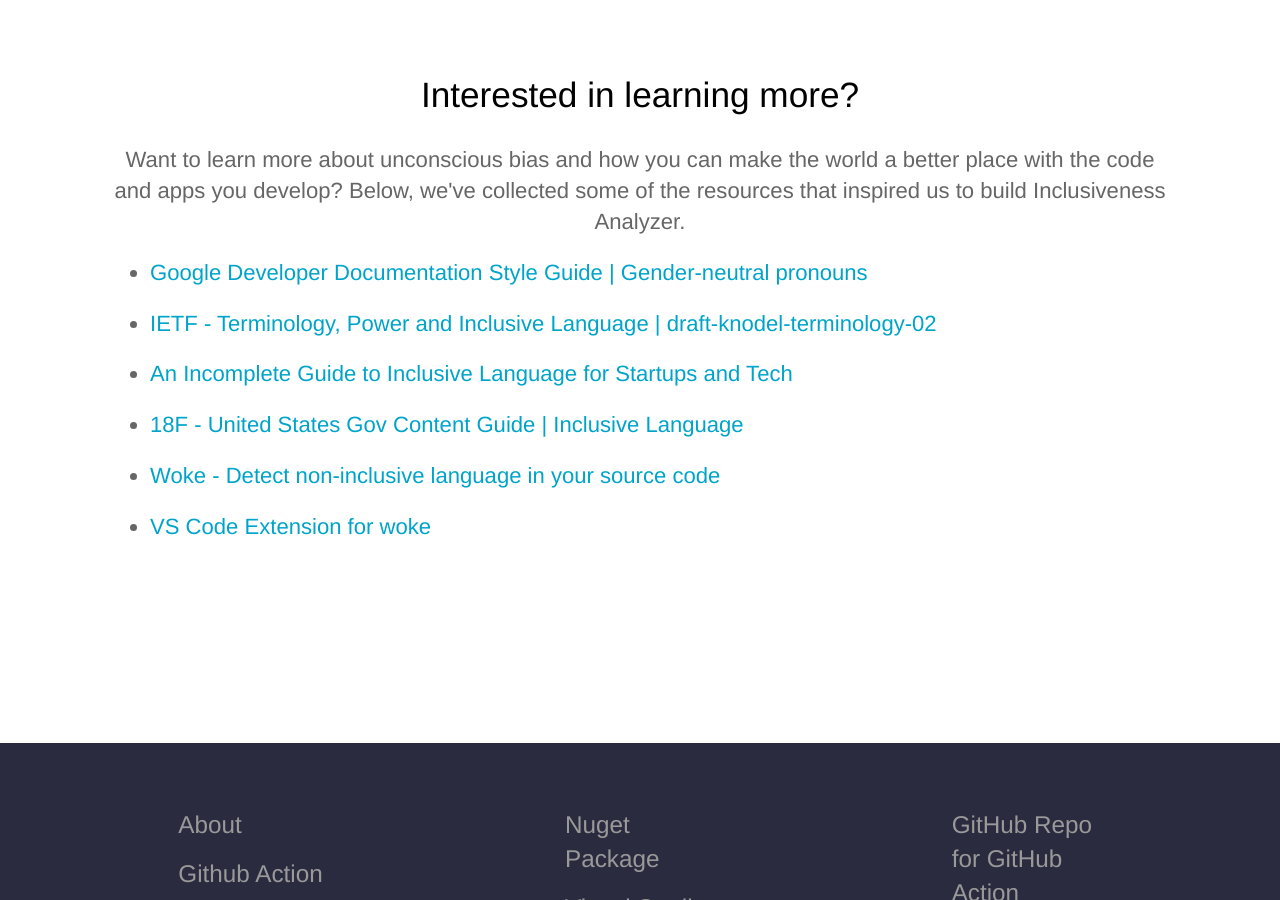
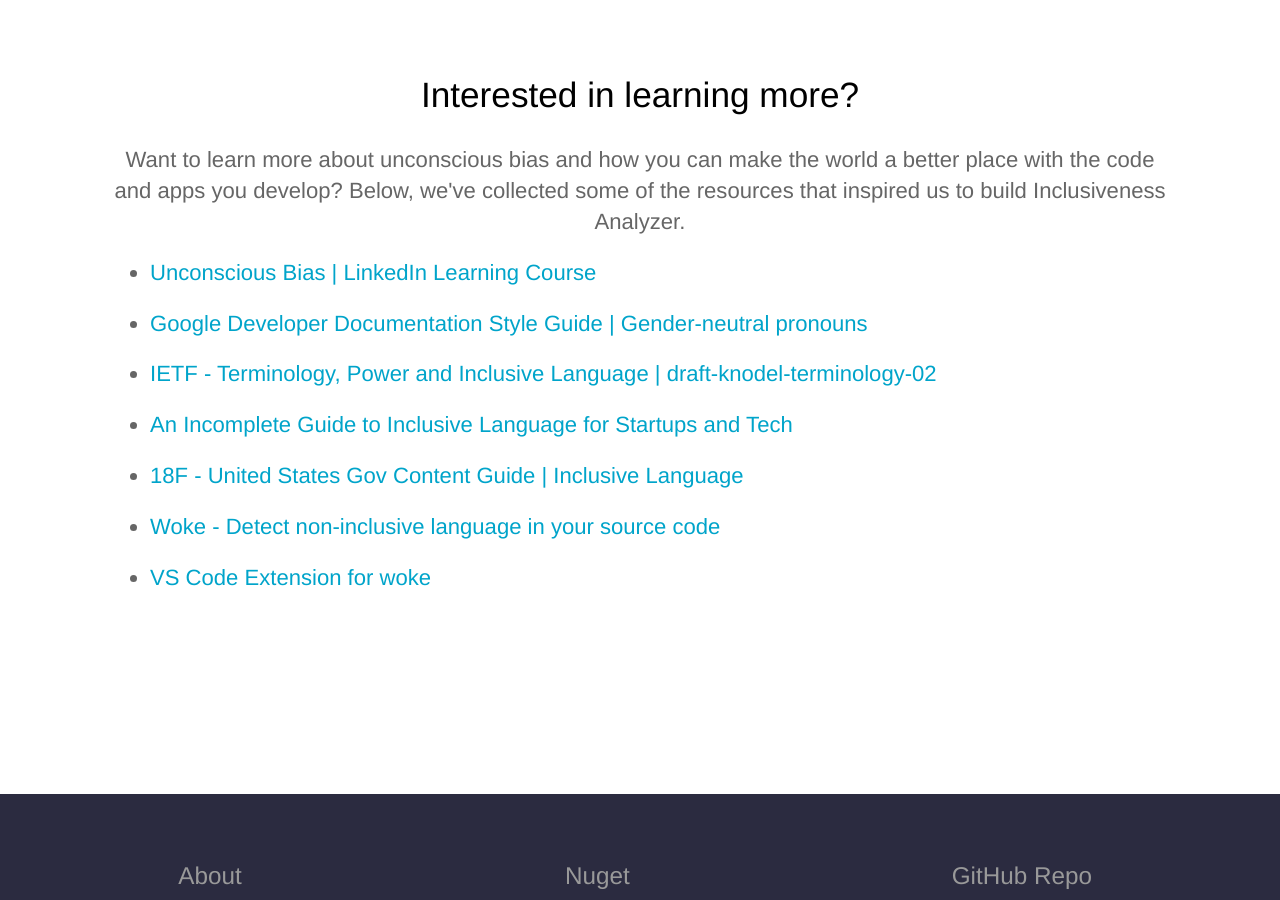
Before and after one commit to microsoft/InclusivenessAnalyzer, a Jekyll site: the page built from docs/about.html, in a window 1280 px wide and 900 px high, scrolled down 885 px. Built offline with Jekyll 4.4.1, drawn with Linux system fonts in a browser that asks for light colours.

Commit message:
Update about.html

```diff
--- a/docs/about.html
+++ b/docs/about.html
@@ -19,6 +19,7 @@
 			Want to learn more about unconscious bias and how you can make the world a better place with the code and apps you develop? Below, we've collected some of the resources that inspired us to build Inclusiveness Analyzer.
 		  </p>
 		  <ul>
+			<li><a href="https://www.linkedin.com/learning/unconscious-bias-14822310"><a>Unconscious Bias | LinkedIn Learning Course</li>
 			<li><a href="https://developers.google.com/style/pronouns#gender-neutral-pronouns">Google Developer Documentation Style Guide | Gender-neutral pronouns</a></li>
 			<li><a href="https://datatracker.ietf.org/doc/html/draft-knodel-terminology-02">IETF - Terminology, Power and Inclusive Language | draft-knodel-terminology-02</a></li>
 			<li><a href="https://buffer.com/resources/inclusive-language-tech/">An Incomplete Guide to Inclusive Language for Startups and Tech</a></li>
```
